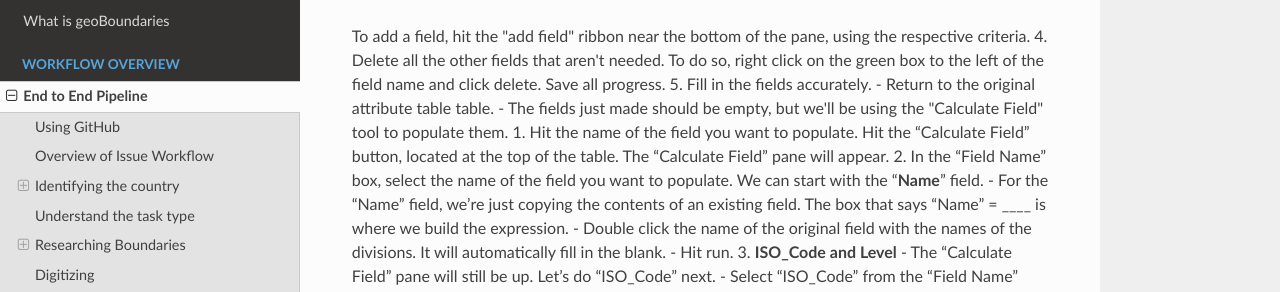
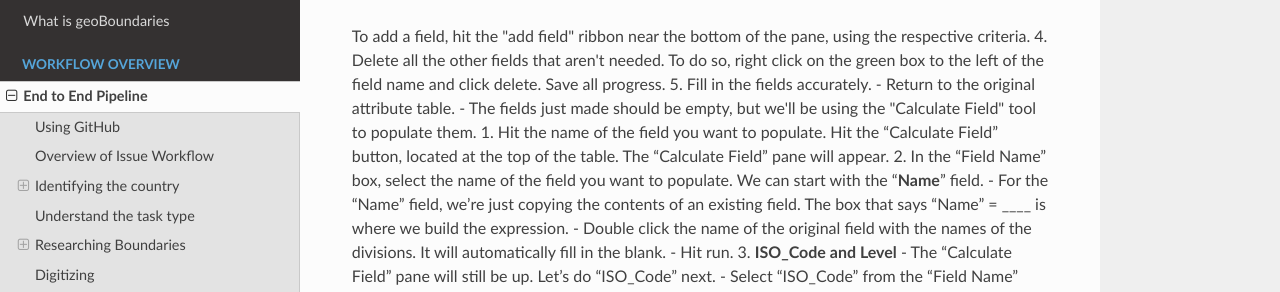
Before and after one commit to wmgeolab/gbDocs, an MkDocs documentation site: the page built from docs/docs/10-workflow-overview/end-to-end-pipeline.md, in a window 1280 px wide and 900 px high, scrolled down 3105 px. Shown: the part 231-523 px from the top of the window. Built offline with MkDocs 1.6.1, drawn with Linux system fonts in a browser that asks for light colours; nearby versions of some CDN libraries.

Commit message:
Update end-to-end-pipeline.md

```diff
--- a/docs/docs/10-workflow-overview/end-to-end-pipeline.md
+++ b/docs/docs/10-workflow-overview/end-to-end-pipeline.md
@@ -110,7 +110,7 @@ _insert screenshot of attribute table guidance_
    To add a field, hit the "add field" ribbon near the bottom of the pane, using the respective criteria.
 4. Delete all the other fields that aren't needed. To do so, right click on the green box to the left of the field name and click delete. Save all progress.
 5. Fill in the fields accurately.
-   - Return to the original attribute table table.
+   - Return to the original attribute table.
    - The fields just made should be empty, but we'll be using the "Calculate Field" tool to populate them.
      1. Hit the name of the field you want to populate. Hit the “Calculate Field” button, located at the top of the table. The “Calculate Field” pane will appear.
      2. In the “Field Name” box, select the name of the field you want to populate. We can start with the “**Name**” field.
```
